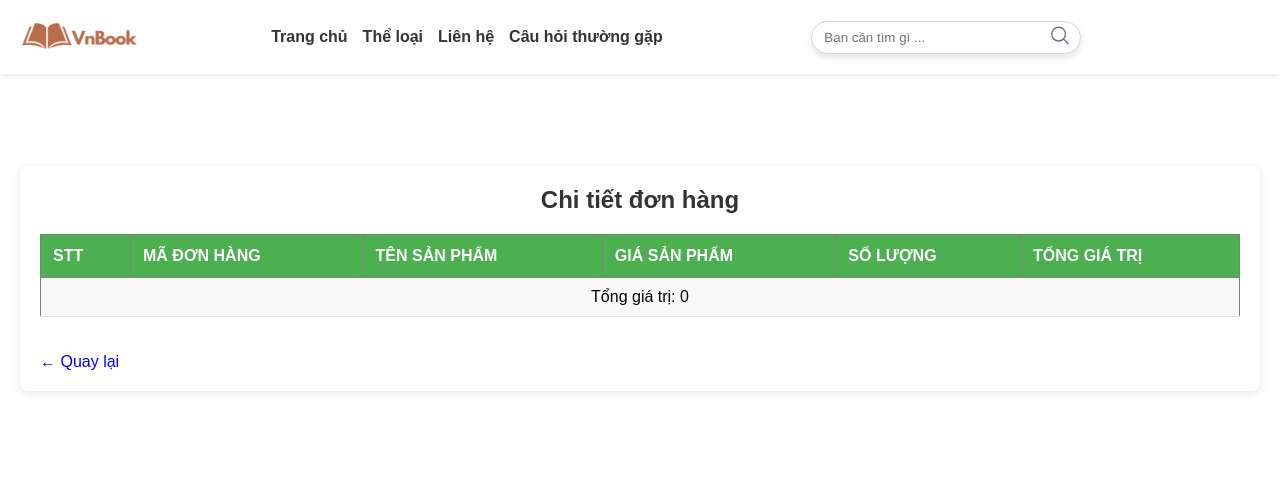
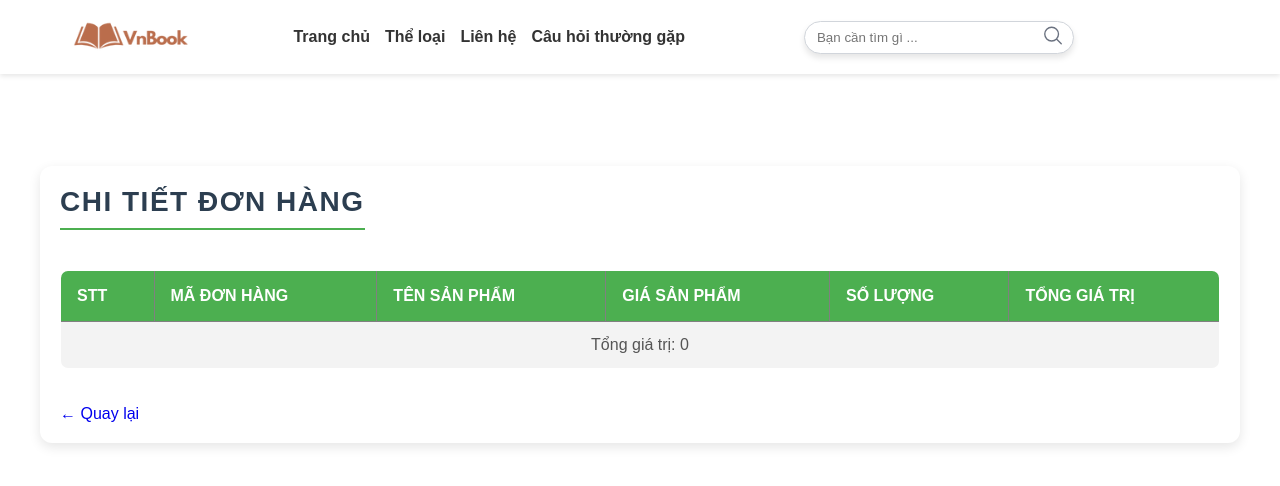
Before and after one commit to phamdungdev03/Web_BanSach, a PHP site: page /donhangchitietkhachhang.php?iddh=19 in a window 1280 px wide. Shown: the top 486 px of the page. Run offline with PHP 8.4, Linux system fonts and the light colour scheme; data that the repository does not hold is empty.

Commit message:
update layout

```diff
--- a/chitietsanpham.css
+++ b/chitietsanpham.css
@@ -59,7 +59,6 @@
   font-weight: 600;
   border: 0;
   padding: 10px;
-  background-color: #b6dce9;
   cursor: pointer;
 }
 
--- a/donhang.css
+++ b/donhang.css
@@ -1,23 +1,31 @@
 .order {
-  margin: 20px;
+  margin: 20px auto;
   padding: 20px;
-  border-radius: 8px;
-  background-color: #fff;
-  box-shadow: 0px 2px 8px rgba(0, 0, 0, 0.1);
+  border-radius: 12px;
+  background-color: #ffffff;
+  box-shadow: 0px 4px 12px rgba(0, 0, 0, 0.1);
+  max-width: 1200px;
 }
 
 .order h2 {
-  font-size: 24px;
+  font-size: 28px;
   font-weight: bold;
   margin-bottom: 20px;
   text-align: center;
-  color: #333;
+  color: #2c3e50;
+  text-transform: uppercase;
+  letter-spacing: 1.5px;
+  border-bottom: 2px solid #4CAF50;
+  display: inline-block;
+  padding-bottom: 10px;
 }
 
 table.bangchinh {
   width: 100%;
   border-collapse: collapse;
   margin-top: 20px;
+  border-radius: 8px;
+  overflow: hidden;
 }
 
 .bangchinh th {
@@ -25,31 +33,36 @@ table.bangchinh {
   color: white;
   font-weight: bold;
   text-align: left;
-  padding: 12px;
+  padding: 16px;
+  text-transform: uppercase;
 }
 
 .bangchinh td {
-  padding: 10px;
-  border-bottom: 1px solid #ddd;
+  padding: 14px 16px;
+  border-bottom: 1px solid #e0e0e0;
   text-align: left;
   vertical-align: middle;
+  color: #555;
+  transition: background-color 0.2s ease;
 }
 
-.bangchinh tr:hover {
-  background-color: #f1f1f1;
+.bangchinh tr:hover td {
+  background-color: #f8f9fa;
 }
 
 .bangchinh tr:nth-child(even) {
-  background-color: #f9f9f9;
+  background-color: #f3f3f3;
 }
 
 .bangchinh a {
   text-decoration: none;
   color: #4CAF50;
-  font-weight: bold;
+  font-weight: 600;
+  transition: color 0.3s ease;
 }
 
 .bangchinh a:hover {
+  color: #388e3c;
   text-decoration: underline;
 }
 
--- a/giohang.css
+++ b/giohang.css
@@ -83,7 +83,7 @@
 
 .cart-remove{
   position: absolute;
-  top: 0;
+  top: 34px;
   right: 20px;
   font-size: 12px;
   color: #646161;
--- a/header.php
+++ b/header.php
@@ -2,7 +2,7 @@
     /* CSS cho header */
     .header {
         display: flex;
-        justify-content: space-between;
+        justify-content: space-around;
         align-items: center;
         padding: 10px 20px;
         background-color: #fff;
@@ -166,10 +166,10 @@
             </form>
         </div>
         <div class="header__user-actions">
-            <a class="header__nav-item"><i class="fa-regular fa-heart"></i></a>
             <?php
                 if (isset($_SESSION['username'])) {
                     echo"
+                            <a href='donhang.php' class='header__nav-item'><i class='fa-solid fa-table-list'></i></a>
                             <a href='giohang.php' class='header__nav-item'><i class='fa-solid fa-cart-shopping'></i></a>
                             <p>" . $_SESSION['username'] . "</p>
                             <a  href='thoat.php'  class='header__nav-item'><i class='fa-solid fa-right-from-bracket'></i></a>
--- a/header_page.php
+++ b/header_page.php
@@ -157,10 +157,10 @@
             </form>
         </div>
         <div class="header__user-actions">
-            <a class="header__nav-item"><i class="fa-regular fa-heart"></i></a>
             <?php
                 if (isset($_SESSION['username'])) {
                     echo"
+                            <a href='donhang.php' class='header__nav-item'><i class='fa-solid fa-table-list'></i></a>
                             <a href='giohang.php' class='header__nav-item'><i class='fa-solid fa-cart-shopping'></i></a>
                             <p>" . $_SESSION['username'] . "</p>
                             <a  href='thoat.php'  class='header__nav-item'><i class='fa-solid fa-right-from-bracket'></i></a>
--- a/quanlysanpham.php
+++ b/quanlysanpham.php
@@ -115,7 +115,7 @@
                             </td>
 
                             <td>
-                                <img src="./hinh_anh/uploads/<?php echo  $hinhanh ?>" style=" max-width: 60px;" alt="iPhone">
+                                <img src="./hinh_anh/uploads/<?php echo  $hinhanh ?>" style=" max-width: 60px;" alt="sach_image">
                             </td>
                             <td>
                                 <?php
--- a/sanpham.php
+++ b/sanpham.php
@@ -144,12 +144,11 @@
 				?>
 					<div class="product">
 						<a href="./chitietsanpham.php?product_id=<?php echo $ma; ?>">
-							<img src="./hinh_anh/didong/<?php echo $anh ?>" alt="iPhone">
+							<img src="./hinh_anh/uploads/<?php echo $anh ?>" alt="sach_image">
 						</a>
 						<a href="./chitietsanpham.php?product_id=<?php echo $ma; ?>">
 							<h2><?php echo $ten ?></h2>
 						</a>
-
 						<p><?php echo $parsed_gia ?>₫</p>
 						<button>
 							<a href="./chitietsanpham.php?product_id=<?php echo $ma; ?>" class="btn">Xem chi tiết</a>
--- a/suadulieu.php
+++ b/suadulieu.php
@@ -165,7 +165,7 @@
             <label class="label" for="hinhanh">Hình ảnh:</label>
             <input type="hidden" name="hinhanh_cu" value="<?php echo $hinhanh; ?>">
             <input type="file" class="input" name="hinhanh" id="hinhanh">
-            <img src="./hinh_anh/didong/<?php echo $hinhanh; ?>" alt="Preview" class="img-preview">
+            <img src="./hinh_anh/uploads/<?php echo $hinhanh; ?>" alt="Preview" class="img-preview">
         </div>
 
         <div class="buttons">
```
Also changed, not shown: other parts of donhang.css (+29 -14 lines), chitietsanpham.php (+8 -8 lines), style.css (+37 -104 lines), hinh_anh/uploads/1729876875_sgktienganh.webp (deleted), hinh_anh/uploads/1729879550_Bánh Chiffon Trà Xanh.webp (deleted), hinh_anh/uploads/1729879561_Bánh Chiffon Vani.jpg (deleted), hinh_anh/uploads/1729909120_Bánh Chiffon Vani.jpg (deleted), hinh_anh/uploads/1729909144_Bánh cuộn Vani.webp (deleted), hinh_anh/uploads/1729929744_03f71e1e1010fd5f4a009ec9be0a9b7b-removebg-preview.png (added).
